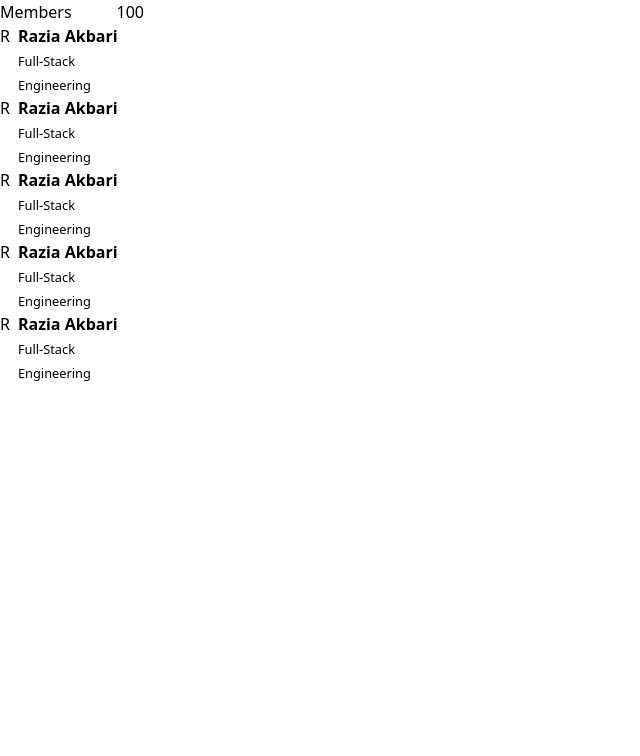
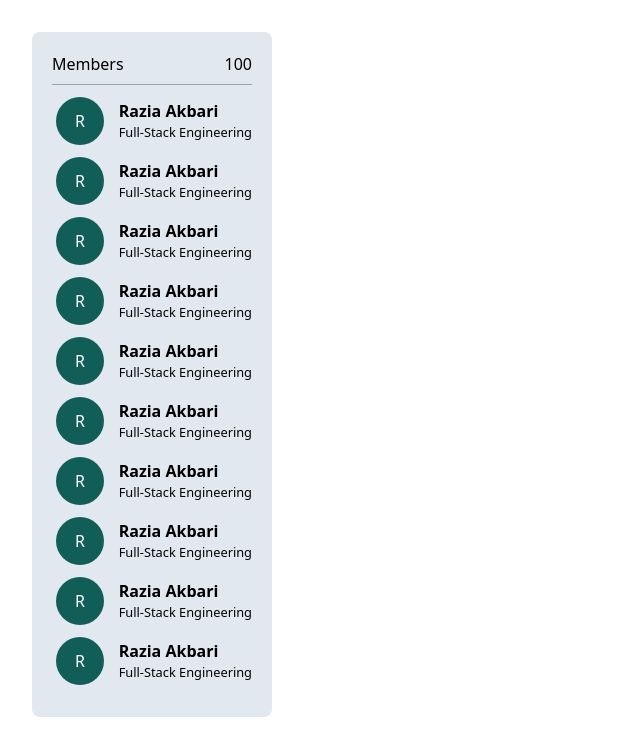
Before and after one commit to akbarirazia/Group-Study, a React (Vite) app: page / in a window 1280 px wide. Shown: the top 756 px of the page, without its empty margins (0-640 px from the left). Built offline with nearby package versions, Linux system fonts and the light colour scheme.

Commit message:
members list was created

```diff
--- a/src/components/MemberList.jsx
+++ b/src/components/MemberList.jsx
@@ -2,11 +2,11 @@ import React from "react"
 import SingleMember from "./SingleMember"
 
 function MemberList({ totalMember }) {
-  const member = Array.from({ length: 5 }, (_, index) => (
+  const member = Array.from({ length: 10 }, (_, index) => (
     <SingleMember key={index} />
   ))
   return (
-    <div className=" w-36">
+    <div className=" w-1/3 lg:w-60 p-5 bg-slate-200 rounded-lg">
       <div className="flex justify-between">
         <p>Members</p>{" "}
         <p>
@@ -14,7 +14,9 @@ function MemberList({ totalMember }) {
           {/* Total number of members  */}
         </p>
       </div>
-      <div>{member}</div>
+      <hr className=" border-gray-400 mt-2" />
+
+      <div className="flex flex-col gap-3 my-3 ">{member}</div>
     </div>
   )
 }
--- a/src/components/SingleGroup.jsx
+++ b/src/components/SingleGroup.jsx
@@ -0,0 +1,7 @@
+import React from "react"
+
+function SingleGroup() {
+  return <div>SingleGroup</div>
+}
+
+export default SingleGroup
--- a/src/components/SingleMember.jsx
+++ b/src/components/SingleMember.jsx
@@ -2,13 +2,13 @@ import React from "react"
 
 function SingleMember({ name, cohort }) {
   return (
-    <div className="flex gap-2">
-      <div className="rounded-s-full  border-teal-700">
+    <div className="flex gap-2 justify-between items-center">
+      <div className="rounded-full h-12 flex justify-center bg-teal-800 text-white items-center w-12 ms-1">
         {/* first letter */}R
       </div>
-      <div>
-        <p className="font-bold">Razia Akbari</p>
-        <small>Full-Stack Engineering</small>
+      <div className=" flex flex-col">
+        <p className="font-bold p-0">Razia Akbari</p>
+        <small className="">Full-Stack Engineering</small>
       </div>
     </div>
   )
--- a/src/layout/Layout.jsx
+++ b/src/layout/Layout.jsx
@@ -3,9 +3,9 @@ import MemberList from "../components/MemberList"
 
 function Layout() {
   return (
-    <>
+    <div className="p-8 ">
       <MemberList />
-    </>
+    </div>
   )
 }
 
```
